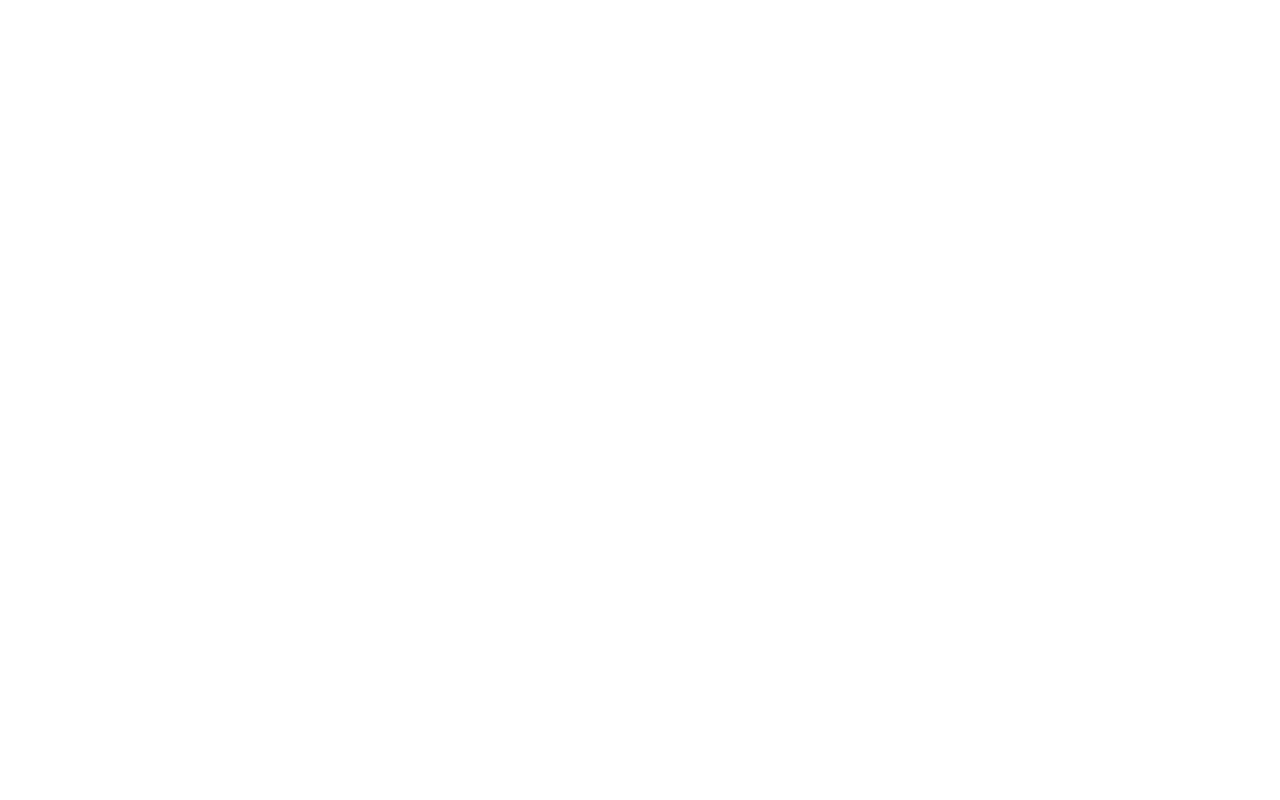
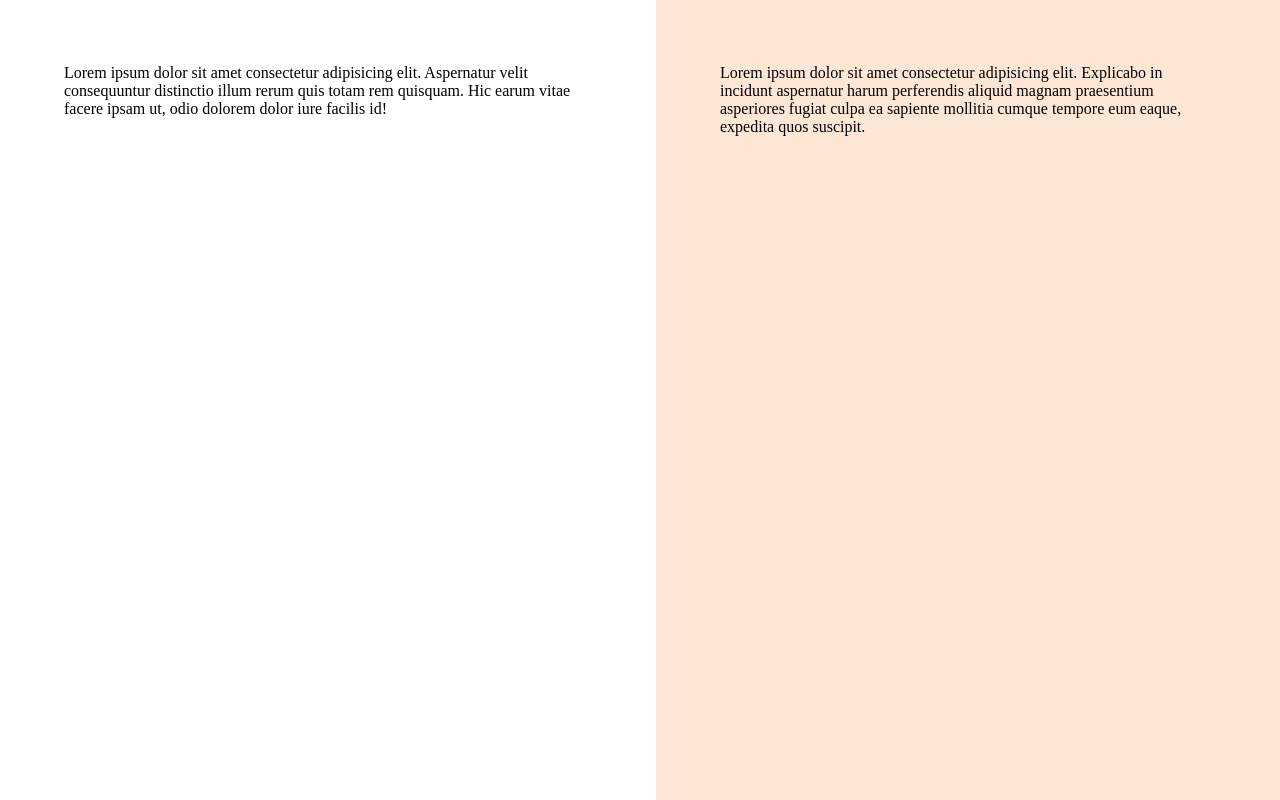
Before and after one commit to Higor-Developer/formulario-de-matricula, a plain HTML site: page index.html in a window 1280 px wide. Drawn offline with Linux system fonts and the light colour scheme.

Commit message:
Layout css

```diff
--- a/index.html
+++ b/index.html
@@ -10,6 +10,17 @@
   <link href="https://fonts.googleapis.com/css2?family=Poppins:ital,wght@0,100;0,200;0,300;0,400;0,500;0,600;0,700;0,800;0,900;1,100;1,200;1,300;1,400;1,500;1,600;1,700;1,800;1,900&display=swap" rel="stylesheet">
 </head>
 <body>
-
+  <div id="app">
+    <main>
+      <div class="main-container">
+        Lorem ipsum dolor sit amet consectetur adipisicing elit. Aspernatur velit consequuntur distinctio illum rerum quis totam rem quisquam. Hic earum vitae facere ipsam ut, odio dolorem dolor iure facilis id!
+      </div>
+    </main>
+    <aside>
+      <div class="aside-container">
+        Lorem ipsum dolor sit amet consectetur adipisicing elit. Explicabo in incidunt aspernatur harum perferendis aliquid magnam praesentium asperiores fugiat culpa ea sapiente mollitia cumque tempore eum eaque, expedita quos suscipit.
+      </div>
+    </aside>
+  </div>
 </body>
 </html>
--- a/styles/global.css
+++ b/styles/global.css
@@ -1,3 +1,9 @@
+* {
+  margin: 0;
+  padding: 0;
+  box-sizing: border-box;
+}
+
 :root {
   --font-family: "Poppins", serif;
   --text: 400 1rem/1.5 var(--font-family);
@@ -12,3 +18,7 @@
   --stroke-hightlight: #F3541C;
   --semantic-error: #DC2626;
 }
+
+body {
+  overflow: hidden;
+}
--- a/styles/index.css
+++ b/styles/index.css
@@ -1 +1,2 @@
 @import url(global.css);
+@import url(layout.css);
--- /dev/null
+++ b/styles/layout.css
@@ -0,0 +1,23 @@
+#app {
+  display: grid;
+  grid-template-columns: 51.25% 48.75%;
+  height: 100vh;
+  overflow: hidden;
+}
+
+main {
+  overflow: auto;
+  padding: 4rem;
+  & .main-container {
+    max-width: 33rem;
+    margin-left: auto;
+  }
+}
+
+aside {
+  background-color: var(--surface-secondary);
+  padding: 4rem;
+  & .aside-container {
+    max-width: 31rem;
+  }
+}
```
